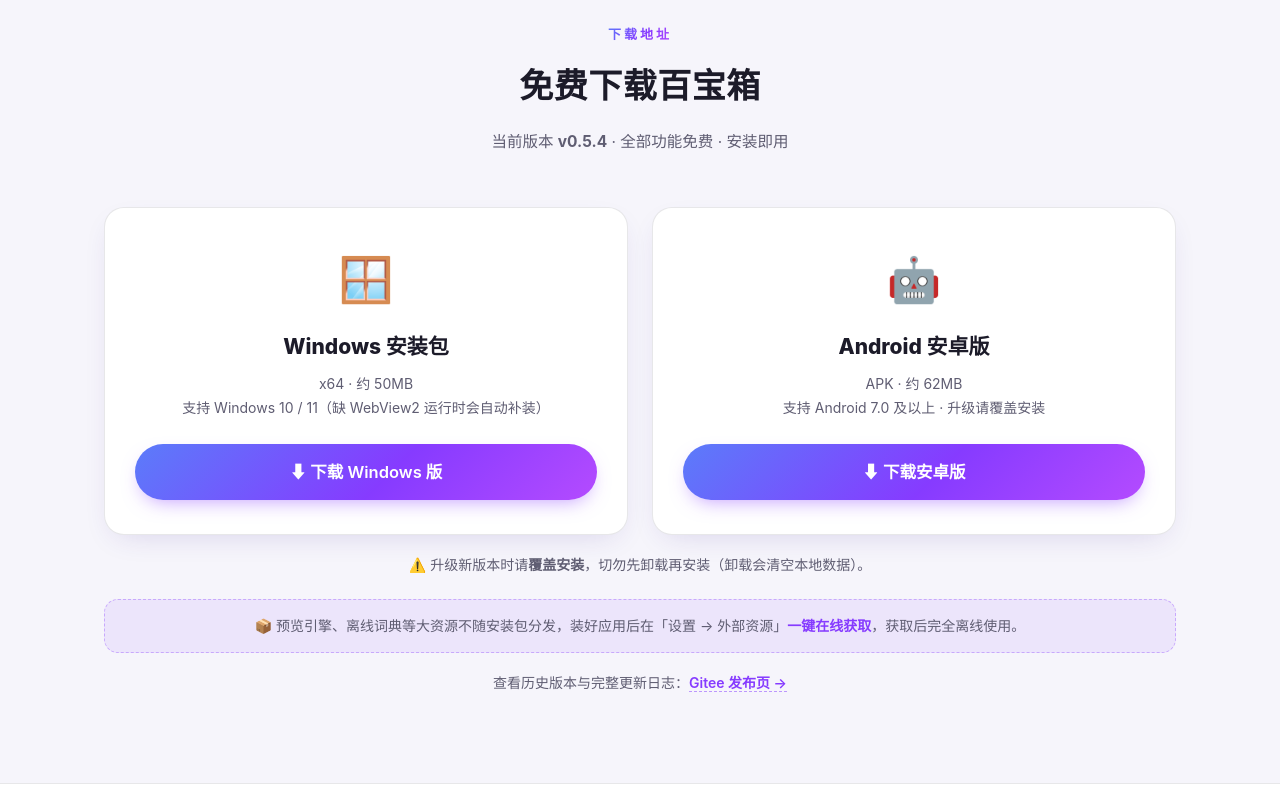
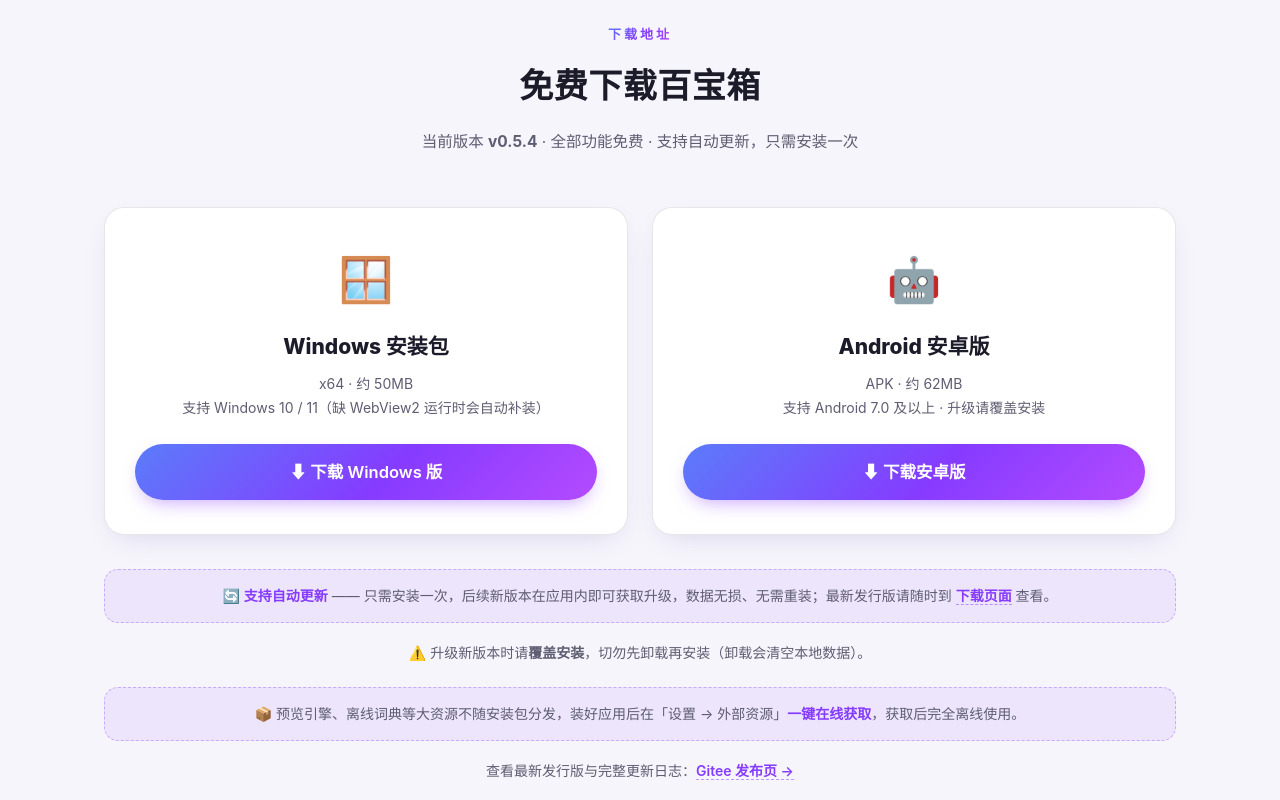
Before and after one commit to zhuliangxuan/zhuliangxuan.github.io, a plain HTML site: page index.html in a window 1280 px wide. Shown: the part 4240-5040 px from the top of the page. Drawn offline with Linux system fonts and the light colour scheme.

Commit message:
下载板块新增自动更新说明：只需安装一次，最新发行版见下载页面

```diff
--- a/index.html
+++ b/index.html
@@ -257,6 +257,8 @@ section{scroll-margin-top:84px}
   background:var(--chip-bg);border:1px dashed rgba(134,59,255,.35);border-radius:14px;padding:14px 22px;
 }
 .dl-note b{color:var(--brand)}
+.dl-note a{color:var(--brand);font-weight:700;border-bottom:1px dashed rgba(134,59,255,.5)}
+.dl-note a:hover{border-bottom-style:solid}
 .ver-line{text-align:center;margin-top:18px;font-size:14px;color:var(--muted)}
 .ver-line a{color:var(--brand);font-weight:600;border-bottom:1px dashed rgba(134,59,255,.5)}
 .ver-line a:hover{border-bottom-style:solid}
@@ -515,7 +517,7 @@ footer .cp{color:var(--muted);font-size:12.5px;opacity:.85}
     <div class="sec-head reveal">
       <span class="eyebrow">下载地址</span>
       <h2>免费下载百宝箱</h2>
-      <p>当前版本 <b>v0.5.4</b> · 全部功能免费 · 安装即用</p>
+      <p>当前版本 <b>v0.5.4</b> · 全部功能免费 · 支持自动更新，只需安装一次</p>
     </div>
     <div class="dl-grid">
       <div class="dl-card reveal">
@@ -531,9 +533,10 @@ footer .cp{color:var(--muted);font-size:12.5px;opacity:.85}
         <a class="btn btn-primary btn-lg" href="https://gitee.com/zhuliangxuan/waypoint-data/releases#release-v0.5.4" target="_blank" rel="noopener">⬇ 下载安卓版</a>
       </div>
     </div>
+    <div class="dl-note reveal" style="margin-top:34px">🔄 <b>支持自动更新</b> —— 只需安装一次，后续新版本在应用内即可获取升级，数据无损、无需重装；最新发行版请随时到 <a href="https://gitee.com/zhuliangxuan/waypoint-data/releases" target="_blank" rel="noopener">下载页面</a> 查看。</div>
     <div class="ver-line reveal">⚠️ 升级新版本时请<b>覆盖安装</b>，切勿先卸载再安装（卸载会清空本地数据）。</div>
     <div class="dl-note reveal" style="margin-top:22px">📦 预览引擎、离线词典等大资源不随安装包分发，装好应用后在「设置 → 外部资源」<b>一键在线获取</b>，获取后完全离线使用。</div>
-    <div class="ver-line reveal" style="margin-top:18px">查看历史版本与完整更新日志：<a href="https://gitee.com/zhuliangxuan/waypoint-data/releases" target="_blank" rel="noopener">Gitee 发布页 →</a></div>
+    <div class="ver-line reveal" style="margin-top:18px">查看最新发行版与完整更新日志：<a href="https://gitee.com/zhuliangxuan/waypoint-data/releases" target="_blank" rel="noopener">Gitee 发布页 →</a></div>
   </div>
 </section>
 
```
